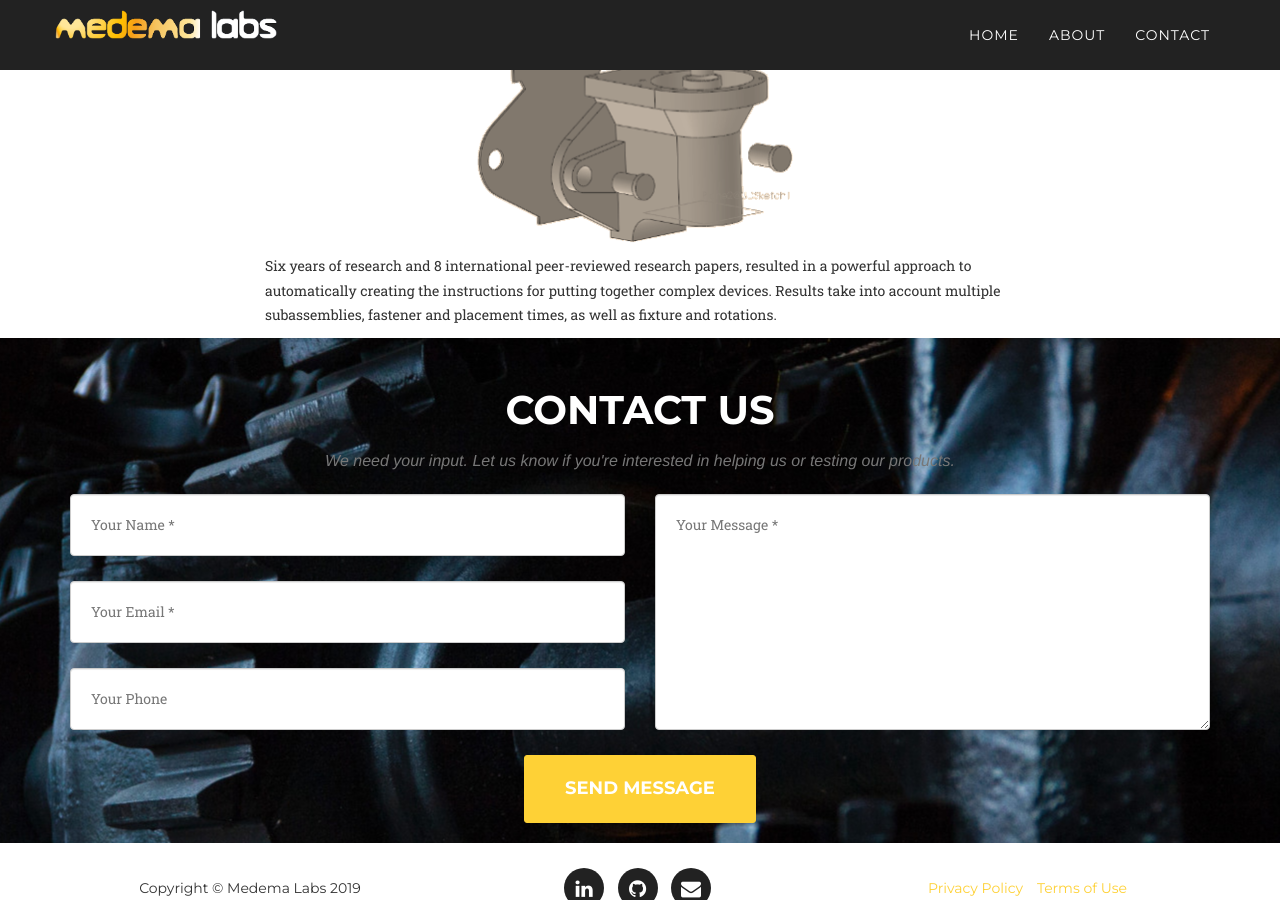
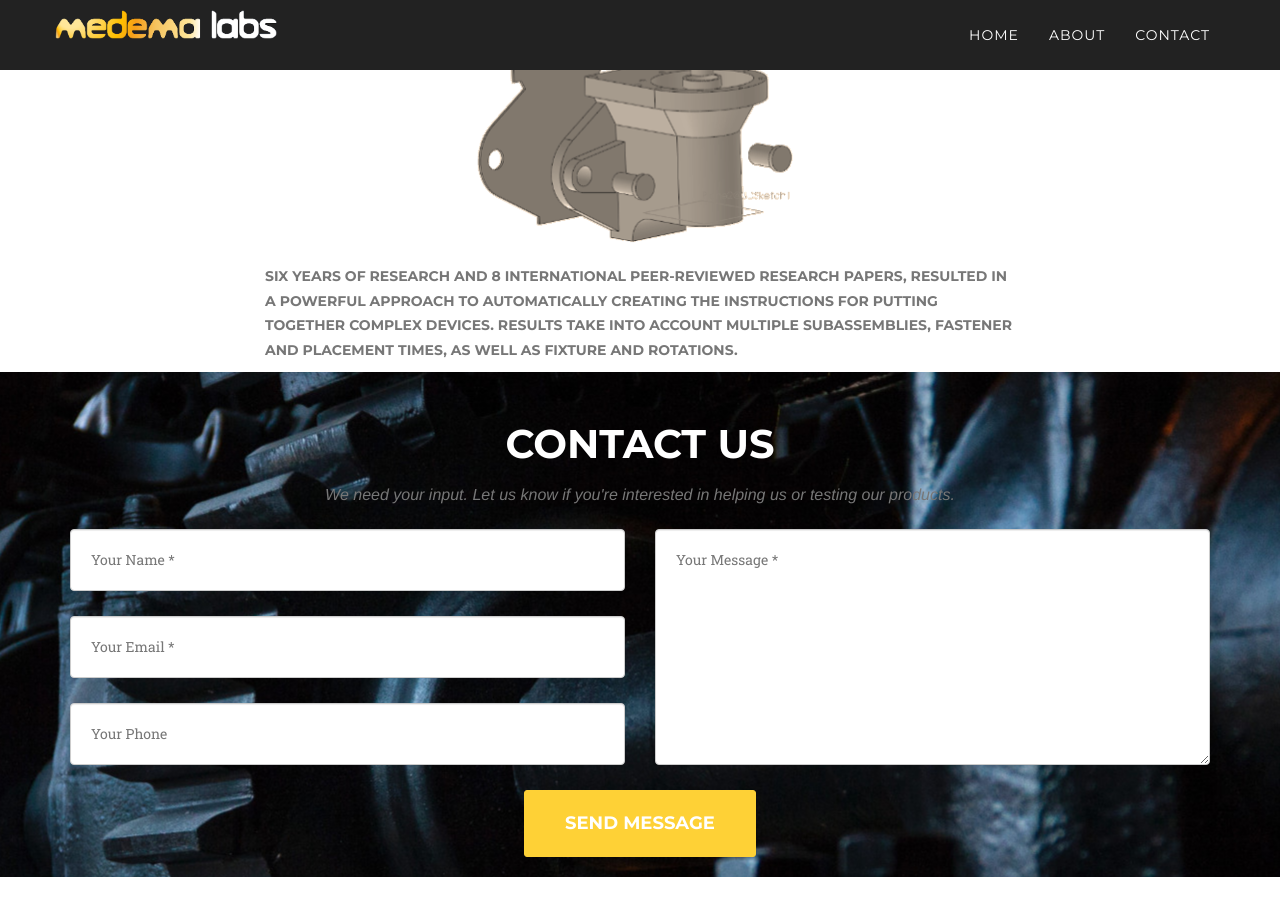
Before and after one commit to medemalabs/medemalabs.github.io, a Jekyll site: the page built from assemblyplanner.md, in a window 1280 px wide and 900 px high, scrolled down 782 px. Built offline with Jekyll 4.4.1, drawn with Linux system fonts in a browser that asks for light colours; some web fonts are replaced.

Commit message:
basic product page styling

```diff
--- a/_layouts/page.html
+++ b/_layouts/page.html
@@ -11,10 +11,10 @@
         <div class="row">
             <div class="col-lg-8 col-lg-offset-2">
                 <div>
-                    <h2>{{ page.title }}</h2>
+                    <h2 class="section-heading">{{ page.title }}</h2>
                     <hr class="star-primary">
                     <img src="/img/products/{{ page.img }}" class="img-responsive img-centered" alt="{{ page.alt }}">
-                    <p>{{ content }}</p>
+                    <h3 class="section-subheading text-muted">{{ content }}</h3>
                 </div>
             </div>
         </div>
```
